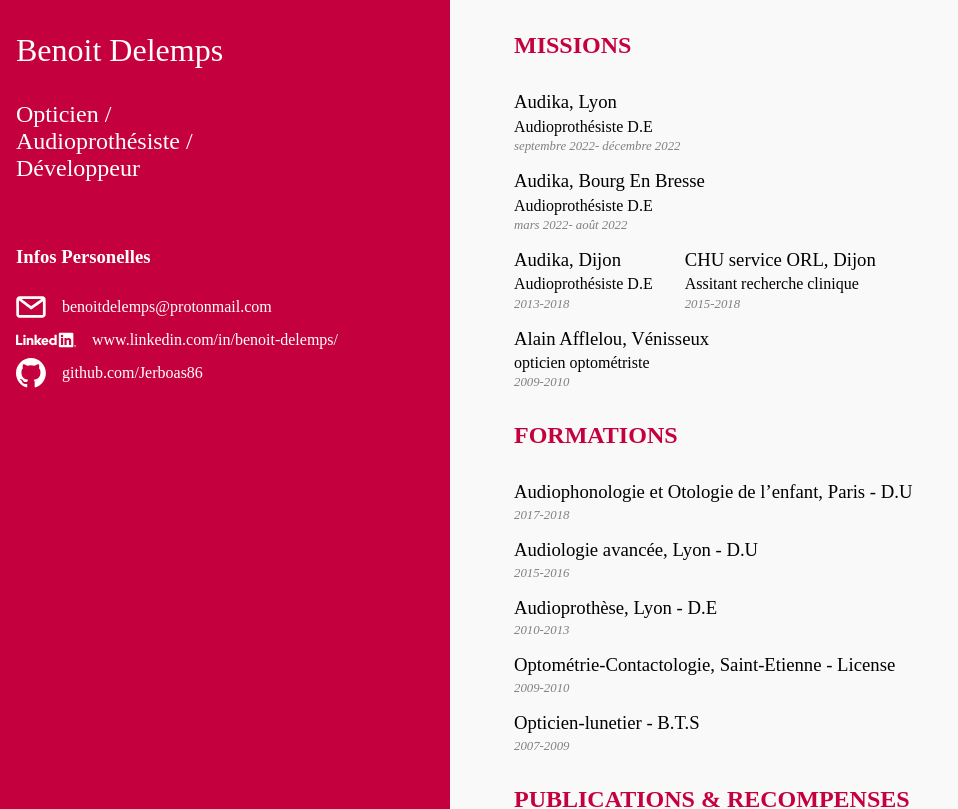
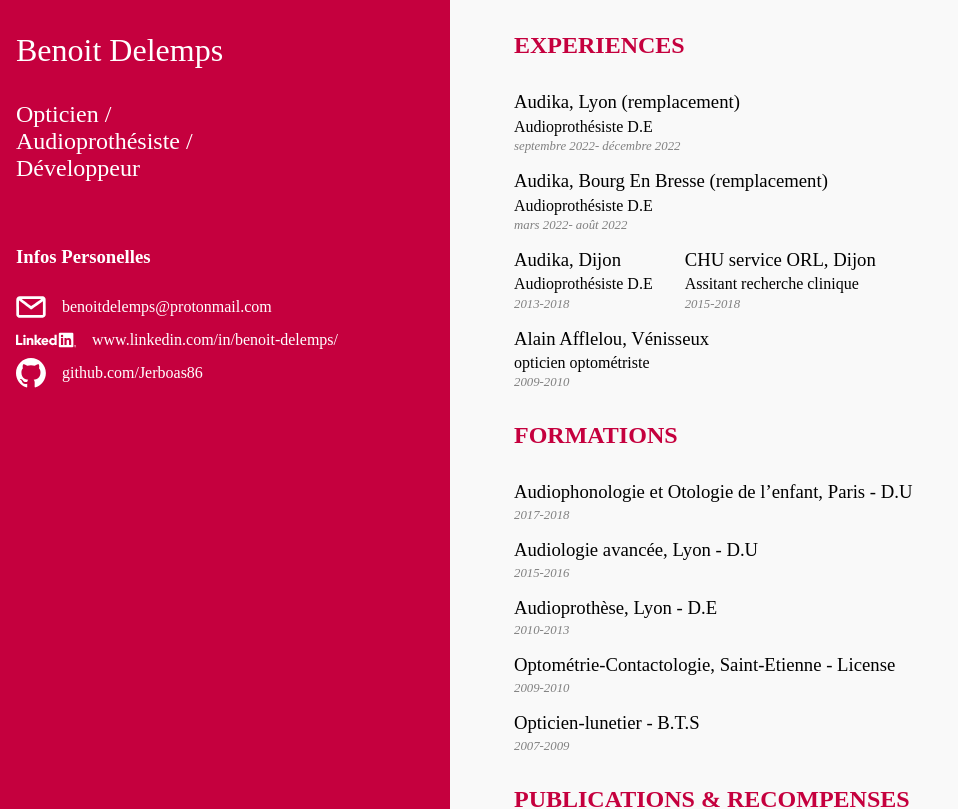
Before and after one commit to Jerboas86/perso, a SvelteKit app: page / in a window 1280 px wide. Shown: the top 809 px of the page, without its empty margins (0-958 px from the left). Built offline with nearby package versions, Linux system fonts and the light colour scheme.

Commit message:
change sections order

```diff
--- a/src/routes/+page.svelte
+++ b/src/routes/+page.svelte
@@ -33,14 +33,14 @@
 
 	<main>
 		<div class="experiences">
-			<h2>MISSIONS</h2>
+			<h2>EXPERIENCES</h2>
 			<div class="job">
-				<h3>Audika, Lyon</h3>
+				<h3>Audika, Lyon (remplacement)</h3>
 				<p>Audioprothésiste D.E</p>
 				<p class="date">septembre 2022- décembre 2022</p>
 			</div>
 			<div class="job">
-				<h3>Audika, Bourg En Bresse</h3>
+				<h3>Audika, Bourg En Bresse (remplacement)</h3>
 				<p>Audioprothésiste D.E</p>
 				<p class="date">mars 2022- août 2022</p>
 			</div>
```
